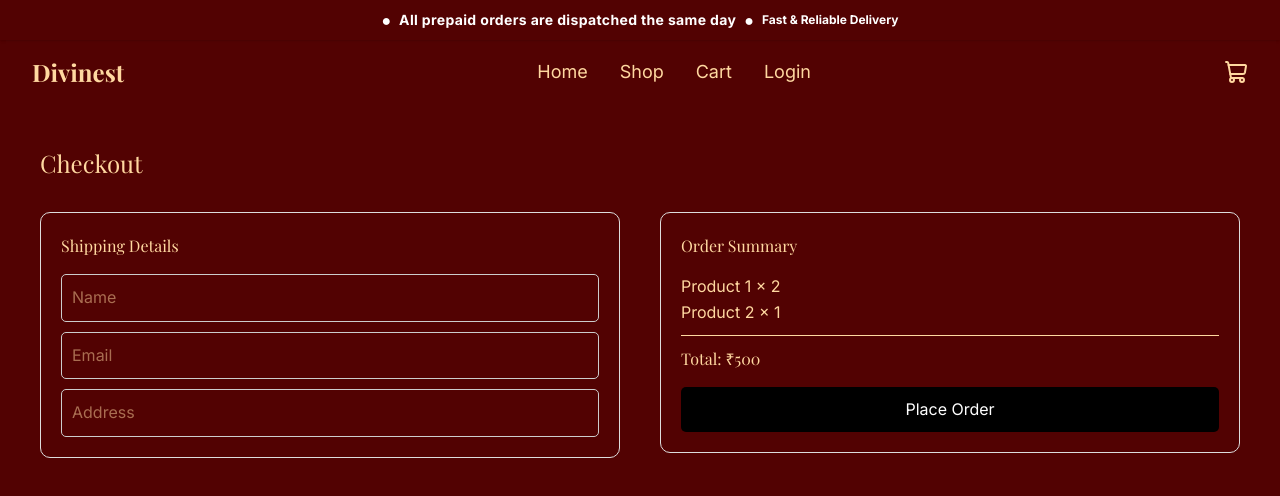
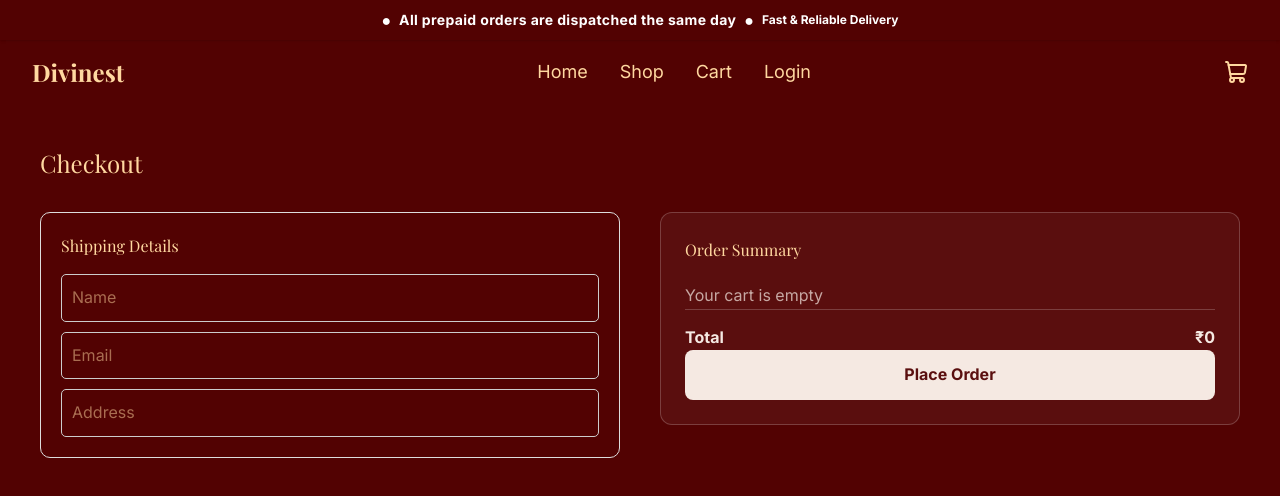
Before and after one commit to arshiyapandey/Divinest, a Next.js app in the folder frontend/: page /checkout in a window 1280 px wide. Shown: the top 496 px of the page. Built offline with nearby package versions, Linux system fonts and the light colour scheme.

Commit message:
feat: checkout UI + reusable button system

```diff
--- a/frontend/app/cart/page.tsx
+++ b/frontend/app/cart/page.tsx
@@ -2,6 +2,7 @@
 
 import { useCartStore } from "@/features/cart/store/cartStore";
 import { useRouter } from "next/navigation";
+import PrimaryButton from "@/components/ui/PrimaryButton";
 
 export default function CartPage() {
   const {
@@ -21,12 +22,12 @@ export default function CartPage() {
     return (
       <div className="h-[60vh] flex flex-col items-center justify-center">
         <h1 className="text-xl font-semibold mb-2">Your cart is empty</h1>
-        <button
-          onClick={() => router.push("/shop")}
-          className="bg-black text-white px-6 py-2 rounded-lg"
+        <PrimaryButton
+        onClick={() => router.push("/shop")}
+        fullWidth={false}
         >
-          Continue Shopping
-        </button>
+      Continue Shopping
+      </PrimaryButton>
       </div>
     );
   }
@@ -96,13 +97,10 @@ export default function CartPage() {
       </div>
 
       {/* CHECKOUT BUTTON */}
-      <div className="mt-6 text-right">
-        <button
-          onClick={() => router.push("/checkout")}
-          className="bg-black text-white px-6 py-3 rounded-lg hover:bg-gray-900 transition"
-        >
+      <div className="mt-6">
+        <PrimaryButton onClick={() => router.push("/checkout")}>
           Proceed to Checkout
-        </button>
+        </PrimaryButton>
       </div>
 
     </div>
--- a/frontend/app/checkout/page.tsx
+++ b/frontend/app/checkout/page.tsx
@@ -1,7 +1,12 @@
+"use client";
+
+import { useCartStore } from "@/features/cart/store/cartStore";
 import CheckoutForm from "@/features/checkout/CheckoutForm";
 import OrderSummary from "@/features/checkout/OrderSummary";
 
 export default function CheckoutPage() {
+  const { items } = useCartStore();
+
   return (
     <div style={{ padding: "40px" }}>
       <h1 style={{ fontSize: "24px", marginBottom: "30px" }}>
@@ -20,7 +25,7 @@ export default function CheckoutPage() {
         </div>
 
         <div style={{ flex: 1 }}>
-          <OrderSummary />
+          <OrderSummary items={items} />
         </div>
       </div>
     </div>
--- /dev/null
+++ b/frontend/components/ui/PrimaryButton.tsx
@@ -0,0 +1,35 @@
+type Props = {
+  children: React.ReactNode;
+  onClick?: () => void;
+  type?: "button" | "submit";
+  fullWidth?: boolean; // ✅ added
+};
+
+export default function PrimaryButton({
+  children,
+  onClick,
+  type = "button",
+  fullWidth = true, // ✅ default true
+}: Props) {
+  return (
+    <button
+      type={type}
+      onClick={onClick}
+      style={{
+        width: fullWidth ? "100%" : "auto", // ✅ fix
+        padding: fullWidth ? "12px" : "10px 20px",
+        backgroundColor: "#f5e9e2",
+        color: "#5a0f0f",
+        border: "none",
+        borderRadius: "8px",
+        cursor: "pointer",
+        fontWeight: "bold",
+        transition: "0.2s",
+      }}
+      onMouseOver={(e) => (e.currentTarget.style.opacity = "0.9")}
+      onMouseOut={(e) => (e.currentTarget.style.opacity = "1")}
+    >
+      {children}
+    </button>
+  );
+}
--- a/frontend/features/checkout/OrderSummary.tsx
+++ b/frontend/features/checkout/OrderSummary.tsx
@@ -1,37 +1,94 @@
-export default function OrderSummary() {
+import PrimaryButton from "@/components/ui/PrimaryButton";
+
+type CartItem = {
+  id: string;
+  name: string;
+  price: number;
+  quantity: number;
+  image: string;
+};
+
+export default function OrderSummary({ items }: { items: CartItem[] }) {
+  const total = items.reduce(
+    (acc, item) => acc + item.price * item.quantity,
+    0
+  );
+
   return (
     <div
       style={{
-        border: "1px solid #ddd",
-        padding: "20px",
-        borderRadius: "10px",
+        border: "1px solid rgba(255,255,255,0.2)",
+        padding: "24px",
+        borderRadius: "12px",
+        backgroundColor: "rgba(255,255,255,0.05)",
+        color: "#f5e9e2",
       }}
     >
-      <h2 style={{ marginBottom: "15px" }}>Order Summary</h2>
+      <h2 style={{ marginBottom: "20px" }}>Order Summary</h2>
 
-      <div style={{ marginBottom: "10px" }}>
-        <p>Product 1 x 2</p>
-        <p>Product 2 x 1</p>
+      {items.length === 0 ? (
+        <p style={{ opacity: 0.7 }}>Your cart is empty</p>
+      ) : (
+        items.map((item) => (
+          <div
+            key={item.id}
+            style={{
+              display: "flex",
+              justifyContent: "space-between",
+              alignItems: "center",
+              marginBottom: "15px",
+              borderBottom: "1px solid rgba(255,255,255,0.1)",
+              paddingBottom: "10px",
+            }}
+          >
+            {/* LEFT */}
+            <div style={{ display: "flex", gap: "10px", alignItems: "center" }}>
+              <img
+                src={item.image}
+                alt={item.name}
+                style={{
+                  width: "50px",
+                  height: "50px",
+                  objectFit: "cover",
+                  borderRadius: "6px",
+                }}
+              />
+
+              <div>
+                <p style={{ margin: 0, fontSize: "14px" }}>
+                  {item.name}
+                </p>
+                <p style={{ margin: 0, fontSize: "12px", opacity: 0.7 }}>
+                  Qty: {item.quantity}
+                </p>
+              </div>
             </div>
 
-      <hr />
+            {/* RIGHT */}
+            <p style={{ margin: 0 }}>
+              ₹{item.price * item.quantity}
+            </p>
+          </div>
+        ))
+      )}
 
-      <h3 style={{ marginTop: "10px" }}>Total: ₹500</h3>
+      <hr style={{ borderColor: "rgba(255,255,255,0.2)" }} />
 
-      <button
+      <div
         style={{
+          display: "flex",
+          justifyContent: "space-between",
           marginTop: "15px",
-          width: "100%",
-          padding: "10px",
-          backgroundColor: "black",
-          color: "white",
-          border: "none",
-          borderRadius: "5px",
-          cursor: "pointer",
+          fontWeight: "bold",
         }}
       >
+        <span>Total</span>
+        <span>₹{total}</span>
+      </div>
+
+      <PrimaryButton>
         Place Order
-      </button>
+      </PrimaryButton>
     </div>
   );
 }
```
Lines whose indentation alone changed are shown as unchanged.
